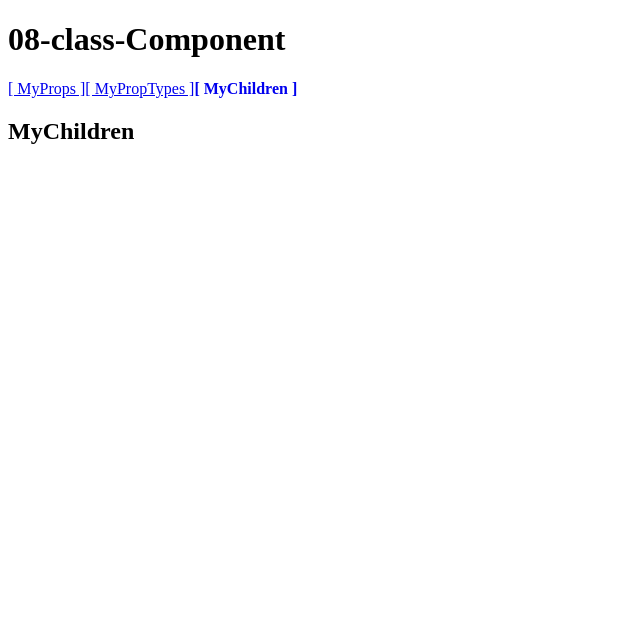
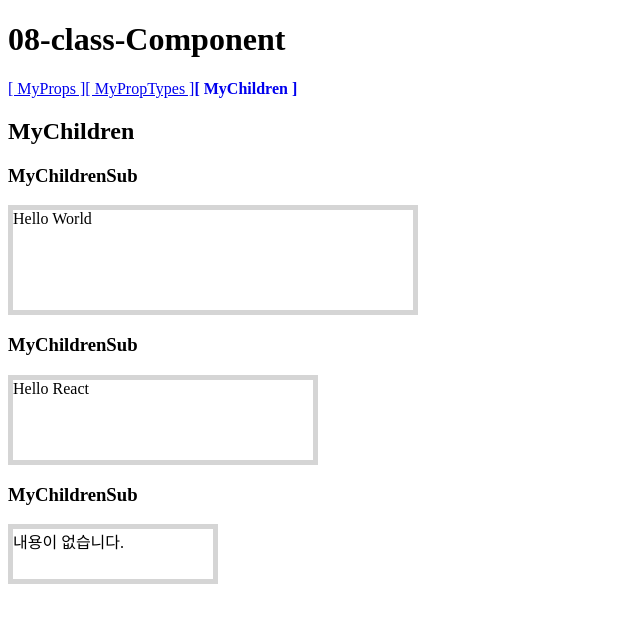
Before and after one commit to sujinlove/react_study, a React (Create React App) app in the folder react08_class_component/: page /mychidren in a window 1280 px wide. Shown: the top 622 px of the page, without its empty margins (0-640 px from the left). Built offline with nearby package versions, Linux system fonts and the light colour scheme.

Commit message:
change myChildren & myChildrenSub to class class component

```diff
--- a/react08_class_component/src/components/MyChildren.js
+++ b/react08_class_component/src/components/MyChildren.js
@@ -1,12 +1,23 @@
 import React from "react";
 
 import MychildrenSub from "./MyChildrenSub";
+import MyChildrenSub from "./MyChildrenSub";
 
 class MyChildren extends React.Component {
   render() {
     return (
       <div>
         <h2>MyChildren</h2>
+
+        <MyChildrenSub width={400} height={100}>
+          Hello World
+        </MyChildrenSub>
+
+        <MyChildrenSub width={300} height={80}>
+          Hello React
+        </MyChildrenSub>
+
+        <MyChildrenSub width={200} height={50} />
       </div>
     );
   }
--- a/react08_class_component/src/components/MyChildrenSub.js
+++ b/react08_class_component/src/components/MyChildrenSub.js
@@ -7,21 +7,42 @@ import PropTypes from "prop-types";
 //const MyChildrenSub = props => {
 //    const { width, height, children } = props;
 
-const MyChildrenSub = ({ width, height, children }) => {
-  const myStyle = {
+class MyChildrenSub extends React.Component {
+  static propTypes = {
+    width: PropTypes.number.isRequired,
+    height: PropTypes.number.isRequired,
+    children: PropTypes.string
+  };
+
+  static defaultProps = {
+    width: 300,
+    height: 100,
+    children: "내용이 없습니다."
+  };
+
+  // inline css 를 정의하기 위한 getter 함수
+  get myStyle() {
+    // props에 포함되어 있는 넓이, 높이값을 비구조 문법으로 추출
+
+    const { width, height } = this.props;
+
+    return {
       width: width + "px",
       height: height + "px",
       border: "5px solid #d5d5d5",
       wmargin: "10px"
     };
+  }
 
+  render() {
     return (
       <div>
         <h3>MyChildrenSub</h3>
-      <p style={myStyle}>{children}</p>
+        <p style={this.myStyle}>{this.props.children}</p>
       </div>
     );
-};
+  }
+}
 
 // 속성들에 대한 타입 정의
 MyChildrenSub.propTypes = {
```
Lines whose indentation alone changed are shown as unchanged.
